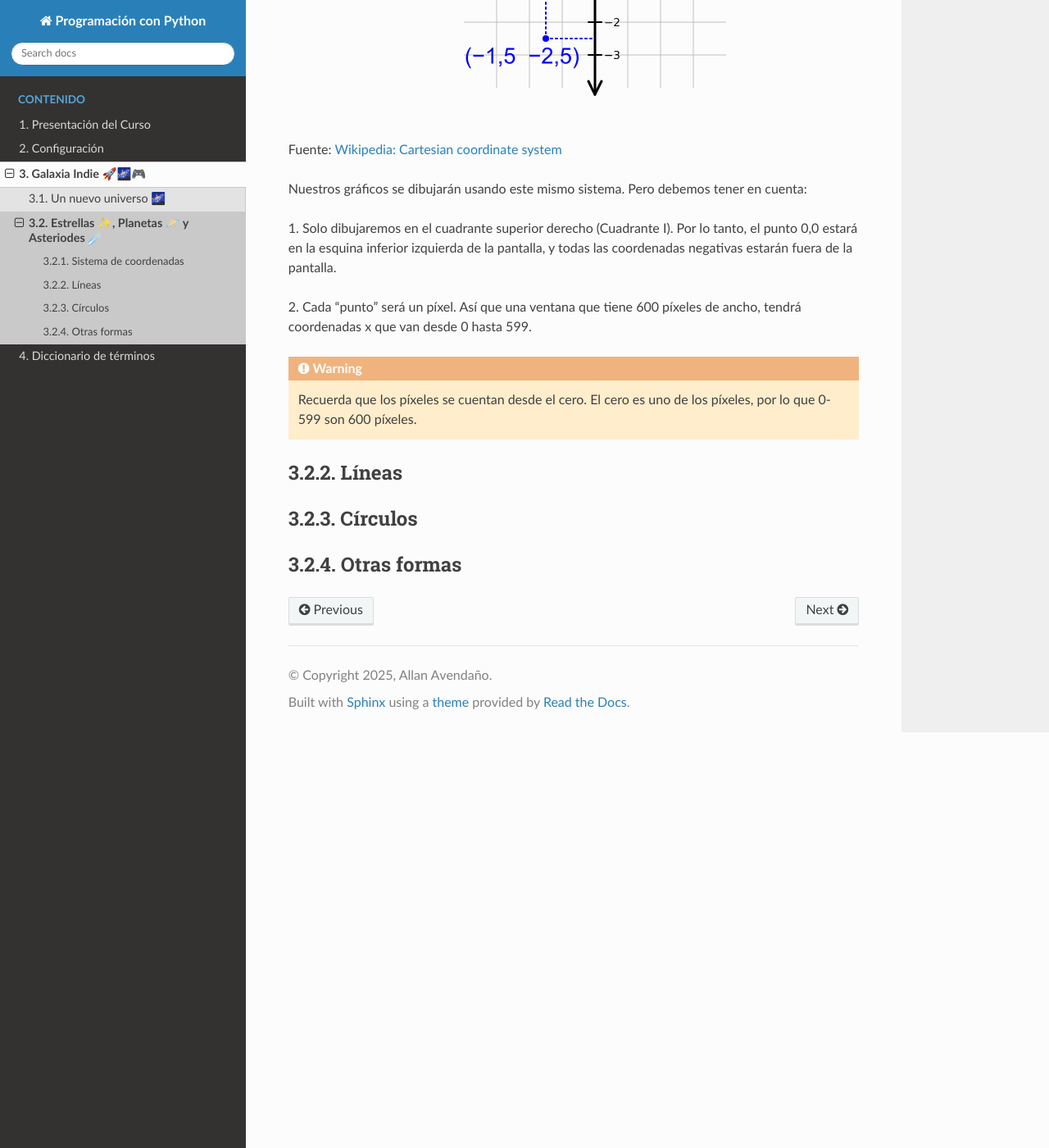
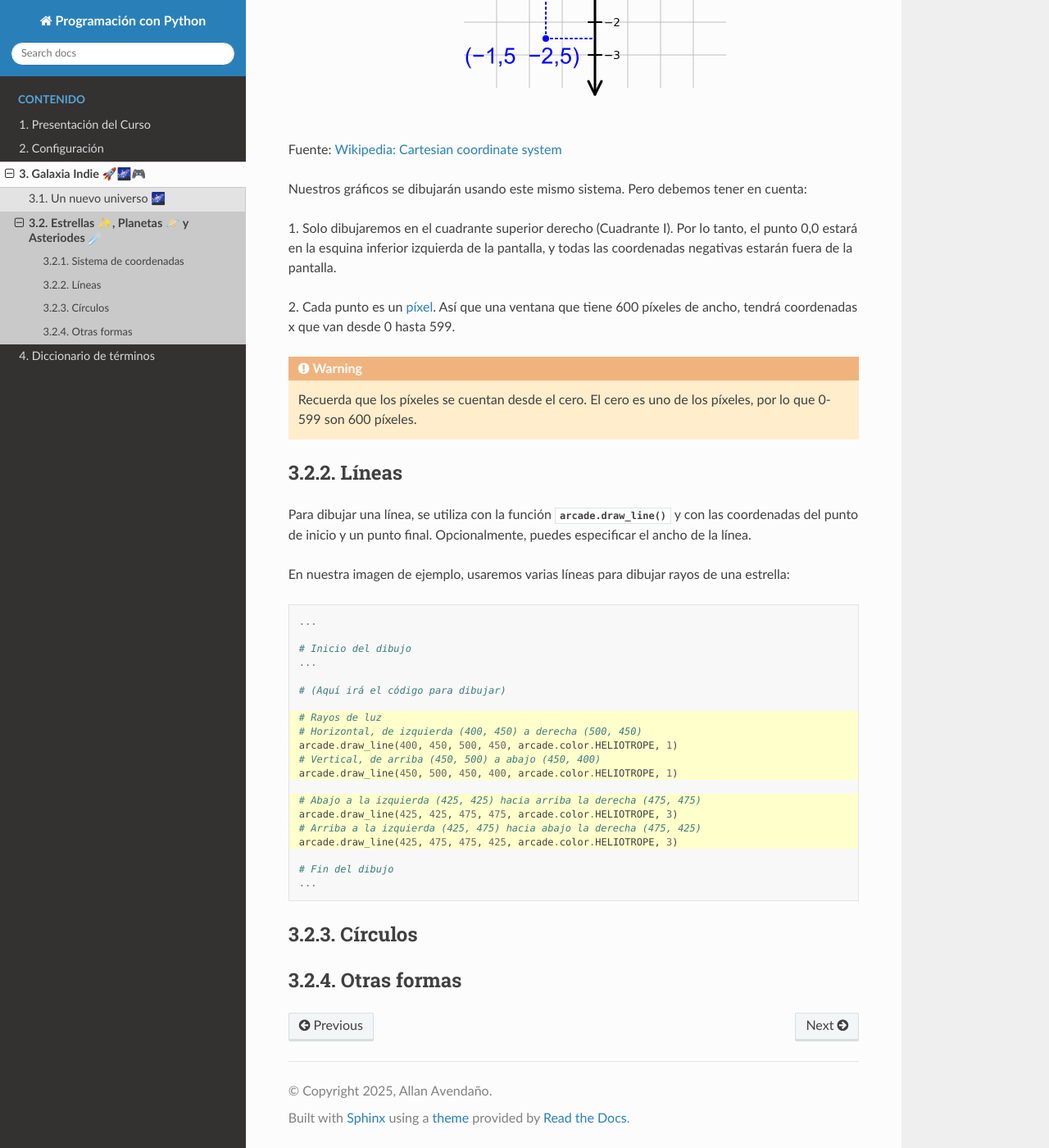
Before and after one commit to aavendan/programacion-python, a Sphinx documentation site: the page built from docs/source/sesiones/sesion02.rst, in a window 1280 px wide and 1400 px high, scrolled down 566 px. Shown: the whole window at 82% size. Built offline with Sphinx 7.4.7 and the Read the Docs theme 3.1.0, drawn with Linux system fonts in a browser that asks for light colours.

Commit message:
drawing a star

```diff
--- a/docs/source/diccionario.rst
+++ b/docs/source/diccionario.rst
@@ -16,3 +16,6 @@ Diccionario de términos
     parámetros
         Valores que se pasan a una función para que los use
         al realizar su tarea.
+
+    píxel
+        Un punto individual en una imagen digital.
--- a/docs/source/sesiones/sesion02.rst
+++ b/docs/source/sesiones/sesion02.rst
@@ -23,7 +23,7 @@ Por lo tanto, el punto 0,0 estará en la esquina inferior izquierda
 de la pantalla, y todas las coordenadas negativas estarán fuera de
 la pantalla.
 
-2. Cada "punto" será un píxel. Así que una ventana que tiene 600
+2. Cada punto es un :term:`píxel`. Así que una ventana que tiene 600
 píxeles de ancho, tendrá coordenadas x que van desde 0 hasta 599.
 
 .. warning::
@@ -34,6 +34,36 @@ píxeles de ancho, tendrá coordenadas x que van desde 0 hasta 599.
 Líneas
 ------------------
 
+Para dibujar una línea, se utiliza con la función :py:func:`arcade.draw_line()`
+y con las coordenadas del punto de inicio y un punto final.
+Opcionalmente, puedes especificar el ancho de la línea.
+
+En nuestra imagen de ejemplo, usaremos varias líneas para dibujar
+rayos de una estrella:
+
+.. code-block:: python
+    :emphasize-lines: 8-12, 14-17
+
+    ...
+
+    # Inicio del dibujo
+    ...
+
+    # (Aquí irá el código para dibujar)
+
+    # Rayos de luz
+    # Horizontal, de izquierda (400, 450) a derecha (500, 450)
+    arcade.draw_line(400, 450, 500, 450, arcade.color.HELIOTROPE, 1)
+    # Vertical, de arriba (450, 500) a abajo (450, 400)
+    arcade.draw_line(450, 500, 450, 400, arcade.color.HELIOTROPE, 1)
+
+    # Abajo a la izquierda (425, 425) hacia arriba la derecha (475, 475)
+    arcade.draw_line(425, 425, 475, 475, arcade.color.HELIOTROPE, 3)
+    # Arriba a la izquierda (425, 475) hacia abajo la derecha (475, 425)
+    arcade.draw_line(425, 475, 475, 425, arcade.color.HELIOTROPE, 3)
+
+    # Fin del dibujo
+    ...
 
 Círculos
 ------------------
```
